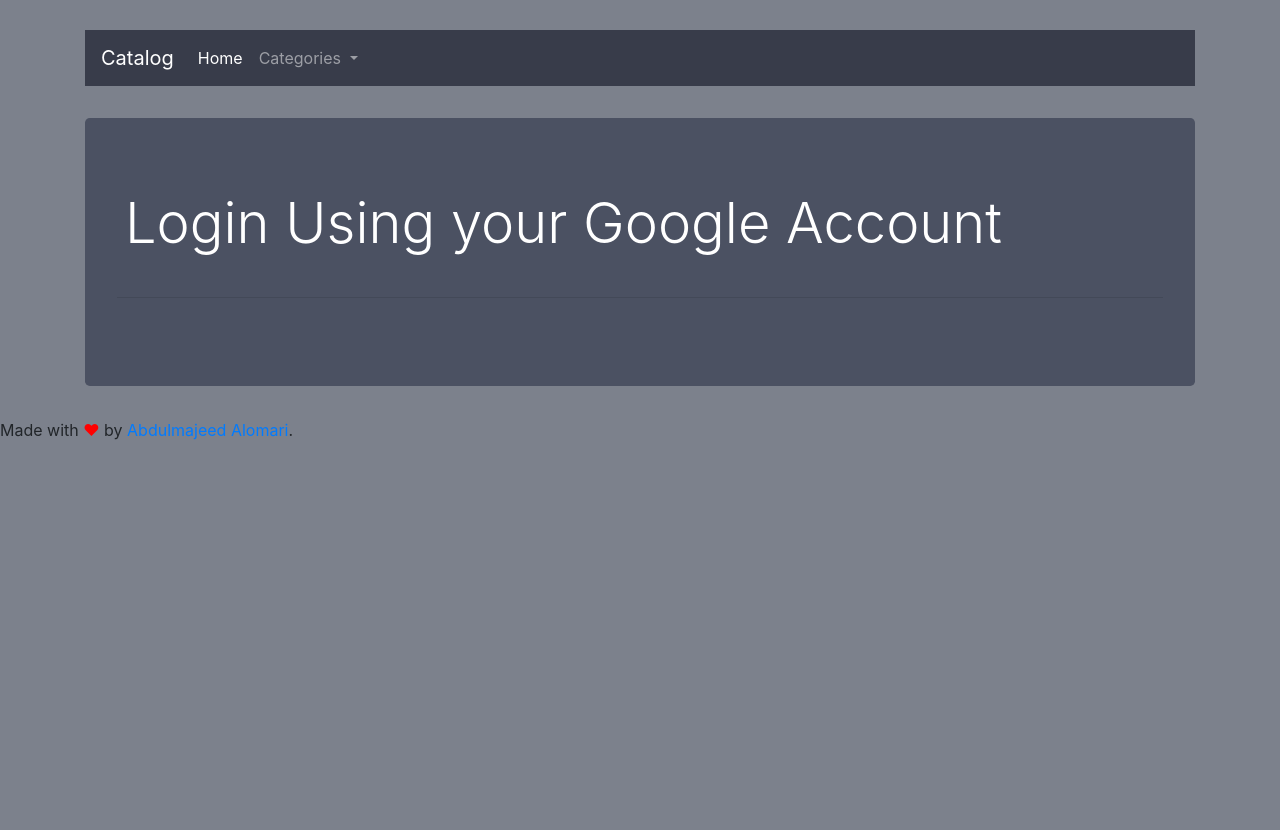
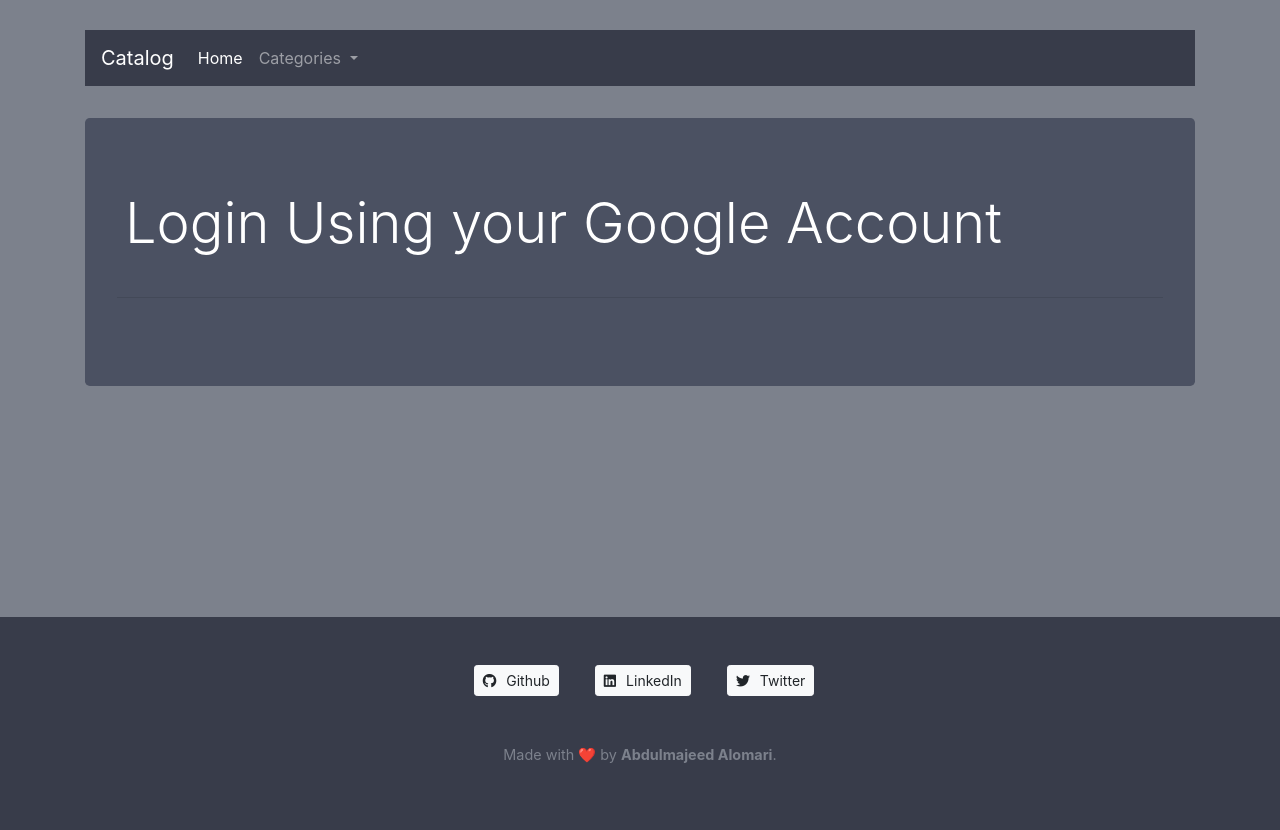
Before and after one commit to AbdulmajeedAlOmari/item-catalog-project, a Flask app: page /login in a window 1280 px wide. Run offline with Flask 2, Linux system fonts and the light colour scheme; some libraries are stand-ins or nearby versions.

Commit message:
style: Enhance style

```diff
--- a/static/footer.css
+++ b/static/footer.css
@@ -1,18 +1,14 @@
+
 .footer {
+  position: absolute;
+  right: 0;
+  bottom: 0;
+  left: 0;
+  padding: 1rem;
+  background-color: #383c4a;
+  text-align: center;
   font-size: 90%;
-  background-color: gray;
-  bottom:0;
-  width:100%;
-  background: #383c4a;
-}
-
-.footer-link {
-  padding: 0;
-  margin-right: 1rem;
-  font-weight: 700;
-  color: #5294e2;
-  display: inline-block;
-  margin-left: 1rem;
+  margin-top: 2rem;
 }
 
 ul.links li {
--- a/static/styles.css
+++ b/static/styles.css
@@ -1,7 +1,26 @@
-html, body {
+html {
   height: 100%;
   background-color: #7c818c;
+  box-sizing: border-box;
+}
+
+*,
+*:before,
+*:after {
+  box-sizing: inherit;
+}
+
+body {
+  position: relative;
   margin: 0;
+  padding-bottom: 6rem;
+  min-height: 100%;
+  background-color: #7c818c;
+}
+
+.myContent {
+  margin: 0 auto;
+  margin-bottom: 10rem;
 }
 
 .myAnchor {
--- a/templates/categories/show.html
+++ b/templates/categories/show.html
@@ -2,7 +2,7 @@
 <div id="" class="jumbotron myJumbotron">
 
   <div class="d-flex mb-3 align-items-center">
-    <h1 class="p-2 display-4"><strong>{{ category_name }}</strong></h1>
+    <h1 class="p-2 display-5"><strong>{{ category_name }}</strong></h1>
   </div>
 
   <p class="lead">
--- a/templates/common/footer.html
+++ b/templates/common/footer.html
@@ -1,6 +1,6 @@
     </div>
 
-    <footer class="container-fluid p-3 p-md-5 navbar-fixed-bottom footer align-self-end" align="center">
+    <footer class="p-3 p-md-5 footer">
       <ul class="links">
         <li><a class="btn btn-light btn-sm myButton" href="https://github.com/AbdulmajeedAlOmari"><i class="fab fa-github icon"></i>Github</a></li>
         <li><a class="btn btn-light btn-sm myButton" href="https://www.linkedin.com/in/abdulmajeedmmo/"><i class="fab fa-linkedin icon"></i>LinkedIn</a></li>
--- a/templates/common/header.html
+++ b/templates/common/header.html
@@ -11,7 +11,7 @@
   <title>Catalog</title>
 </head>
 <body>
-  <div class="container">
+  <div class="container myContent">
     <nav id="navbar" class="navbar navbar-expand-lg navbar-dark">
       <a class="navbar-brand" href="/catalog">Catalog</a>
       <button class="navbar-toggler" type="button" data-toggle="collapse" data-target="#navbarSupportedContent" aria-controls="navbarSupportedContent" aria-expanded="false" aria-label="Toggle navigation">
--- a/templates/index.html
+++ b/templates/index.html
@@ -2,7 +2,7 @@
 <div id="" class="jumbotron myJumbotron">
 
   <div class="d-flex mb-3 align-items-center">
-    <h1 class="p-2 display-4 text-uppercase">Welcome to my Item Catalog</h1>
+    <h1 class="p-2 display-5 text-uppercase">Welcome to my Item Catalog</h1>
     {% if isLoggedIn() %}
       <div class="ml-auto p-2">
         <a class="btn btn-primary btn-lg" href="/catalog/new"><i class="fas fa-plus icon"></i>Add Item</a>
--- a/templates/items/show.html
+++ b/templates/items/show.html
@@ -4,7 +4,7 @@
 
   <div class="d-flex mb-3 align-items-center">
 
-    <h1 class="p-2 display-4"><strong class="text-uppercase">{{ item.name }}</strong></h1>
+    <h1 class="p-2 display-5"><strong class="text-uppercase">{{ item.name }}</strong></h1>
     {% if isLoggedIn() and isOwner(item.user_id) %}
       <div class="ml-auto p-2">
         <a class="btn btn-warning" href="/catalog/{{ item.category.name }}/{{ item.id }}/edit">Edit Item</a>
--- a/templates/login.html
+++ b/templates/login.html
@@ -8,6 +8,7 @@
 
     <link rel="stylesheet" href="https://stackpath.bootstrapcdn.com/bootstrap/4.1.3/css/bootstrap.min.css" integrity="sha384-MCw98/SFnGE8fJT3GXwEOngsV7Zt27NXFoaoApmYm81iuXoPkFOJwJ8ERdknLPMO" crossorigin="anonymous">
     <link rel="stylesheet" href="/static/styles.css" />
+    <link rel="stylesheet" href="/static/footer.css" />
     <!--LOAD PRE-REQUISITES FOR GOOGLE SIGN IN -->
     <script src="//ajax.googleapis.com/ajax/libs/jquery/1.8.2/jquery.min.js"></script>
     <script src="//apis.google.com/js/platform.js?onload=start"></script>
@@ -76,8 +77,16 @@
       </div>
     </div>
 
-    <footer>
-      Made with <span style="color:red;">♥</span> by <a href="https://twitter.com/ammalomari">Abdulmajeed Alomari</a>.
+    <footer class="p-3 p-md-5 footer">
+      <ul class="links">
+        <li><a class="btn btn-light btn-sm myButton" href="https://github.com/AbdulmajeedAlOmari"><i class="fab fa-github icon"></i>Github</a></li>
+        <li><a class="btn btn-light btn-sm myButton" href="https://www.linkedin.com/in/abdulmajeedmmo/"><i class="fab fa-linkedin icon"></i>LinkedIn</a></li>
+        <li><a class="btn btn-light btn-sm myButton" href="https://twitter.com/AmmAlomari"><i class="fab fa-twitter icon"></i>Twitter</a></li>
+      </ul>
+
+      <p class="madeBy">
+        Made with ❤️ by <strong>Abdulmajeed Alomari</strong>.
+      </p>
     </footer>
 
     <script type="text/javascript">
@@ -116,5 +125,10 @@
       crossorigin="anonymous"></script>
     <script src="https://cdnjs.cloudflare.com/ajax/libs/popper.js/1.14.3/umd/popper.min.js" integrity="sha384-ZMP7rVo3mIykV+2+9J3UJ46jBk0WLaUAdn689aCwoqbBJiSnjAK/l8WvCWPIPm49" crossorigin="anonymous"></script>
     <script src="https://stackpath.bootstrapcdn.com/bootstrap/4.1.3/js/bootstrap.min.js" integrity="sha384-ChfqqxuZUCnJSK3+MXmPNIyE6ZbWh2IMqE241rYiqJxyMiZ6OW/JmZQ5stwEULTy" crossorigin="anonymous"></script>
+
+    <!-- Font Awesome icons -->
+    <link rel="stylesheet" href="https://use.fontawesome.com/releases/v5.6.3/css/solid.css" integrity="sha384-+0VIRx+yz1WBcCTXBkVQYIBVNEFH1eP6Zknm16roZCyeNg2maWEpk/l/KsyFKs7G" crossorigin="anonymous">
+    <link rel="stylesheet" href="https://use.fontawesome.com/releases/v5.6.3/css/brands.css" integrity="sha384-1KLgFVb/gHrlDGLFPgMbeedi6tQBLcWvyNUN+YKXbD7ZFbjX6BLpMDf0PJ32XJfX" crossorigin="anonymous">
+    <link rel="stylesheet" href="https://use.fontawesome.com/releases/v5.6.3/css/fontawesome.css" integrity="sha384-jLuaxTTBR42U2qJ/pm4JRouHkEDHkVqH0T1nyQXn1mZ7Snycpf6Rl25VBNthU4z0" crossorigin="anonymous">
   </body>
 </html>
```
